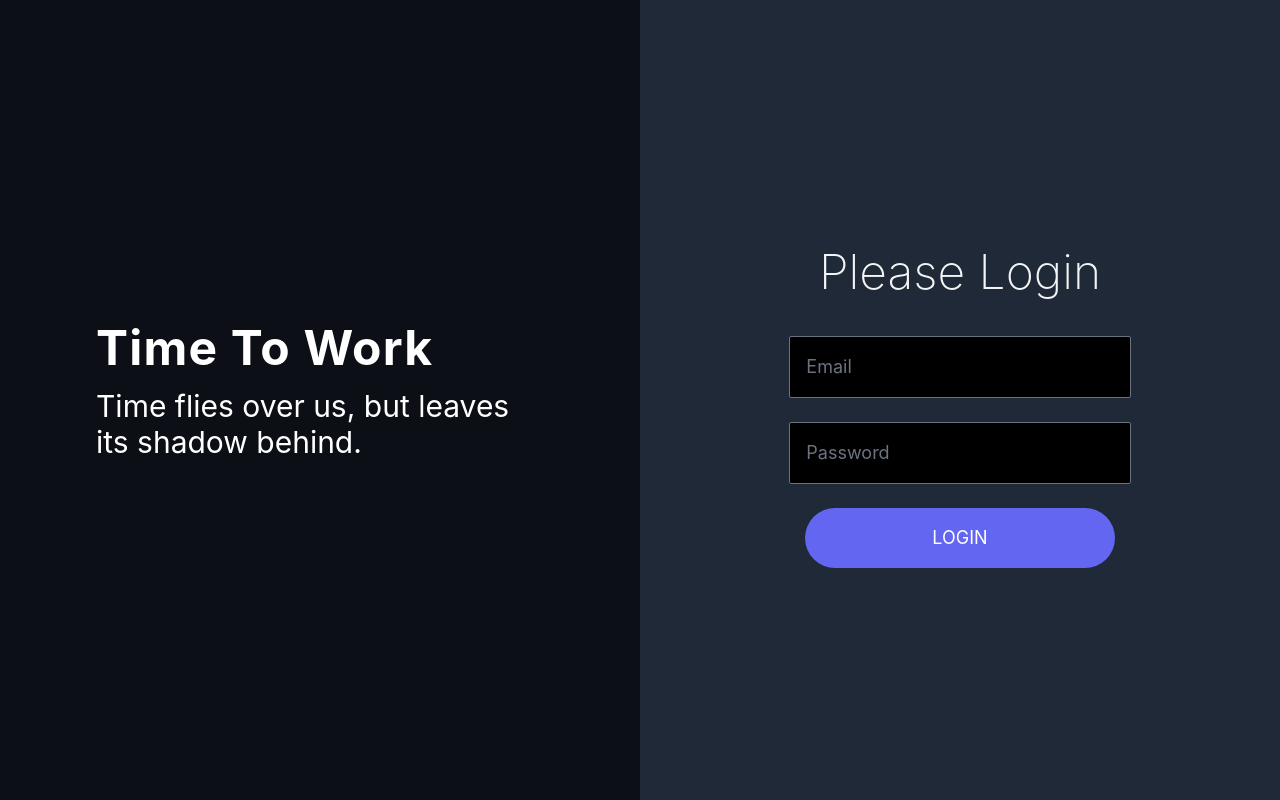
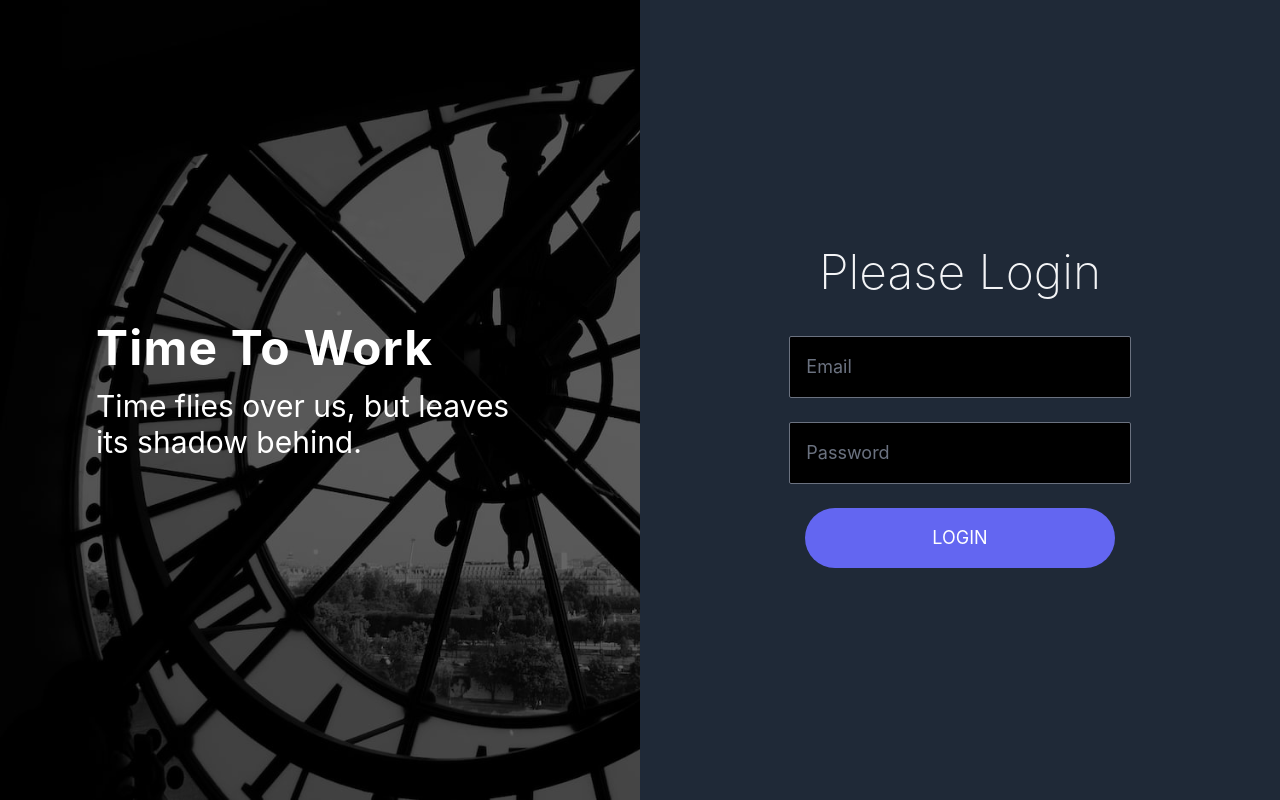
Before and after one commit to sigit-idn/timework-frontend, a React (Create React App) app: page /login in a window 1280 px wide. Built offline with nearby package versions, Linux system fonts and the light colour scheme.

Commit message:
Fix login page background

```diff
--- a/src/pages/Login.tsx
+++ b/src/pages/Login.tsx
@@ -45,6 +45,7 @@ const Login = () => {
       <section className="min-h-screen flex items-stretch text-white ">
         <div
           className={`lg:flex w-1/2 hidden bg-gray-800 bg-no-repeat bg-cover relative items-center [background-image:url('${bgLogin}')]`}
+          style={{ backgroundImage: `url(${bgLogin})` }}
         >
           <div className="absolute bg-black opacity-60 inset-0 z-0"></div>
           <div className="w-full px-24 z-10">
@@ -60,6 +61,7 @@ const Login = () => {
         <div className="lg:w-1/2 w-full flex items-center justify-center text-center md:px-16 px-0 z-0 bg-gray-800">
           <div
             className={`absolute lg:hidden z-10 inset-0 bg-gray-500 bg-no-repeat bg-cover items-center [background-image:url(${bgLogin})]`}
+            style={{ backgroundImage: `url(${bgLogin})` }}
           >
             <div className="absolute bg-black opacity-60 inset-0 z-0"></div>
           </div>
```
Also changed, not shown: 1 other file (tests, documents, lock files or other folders).
